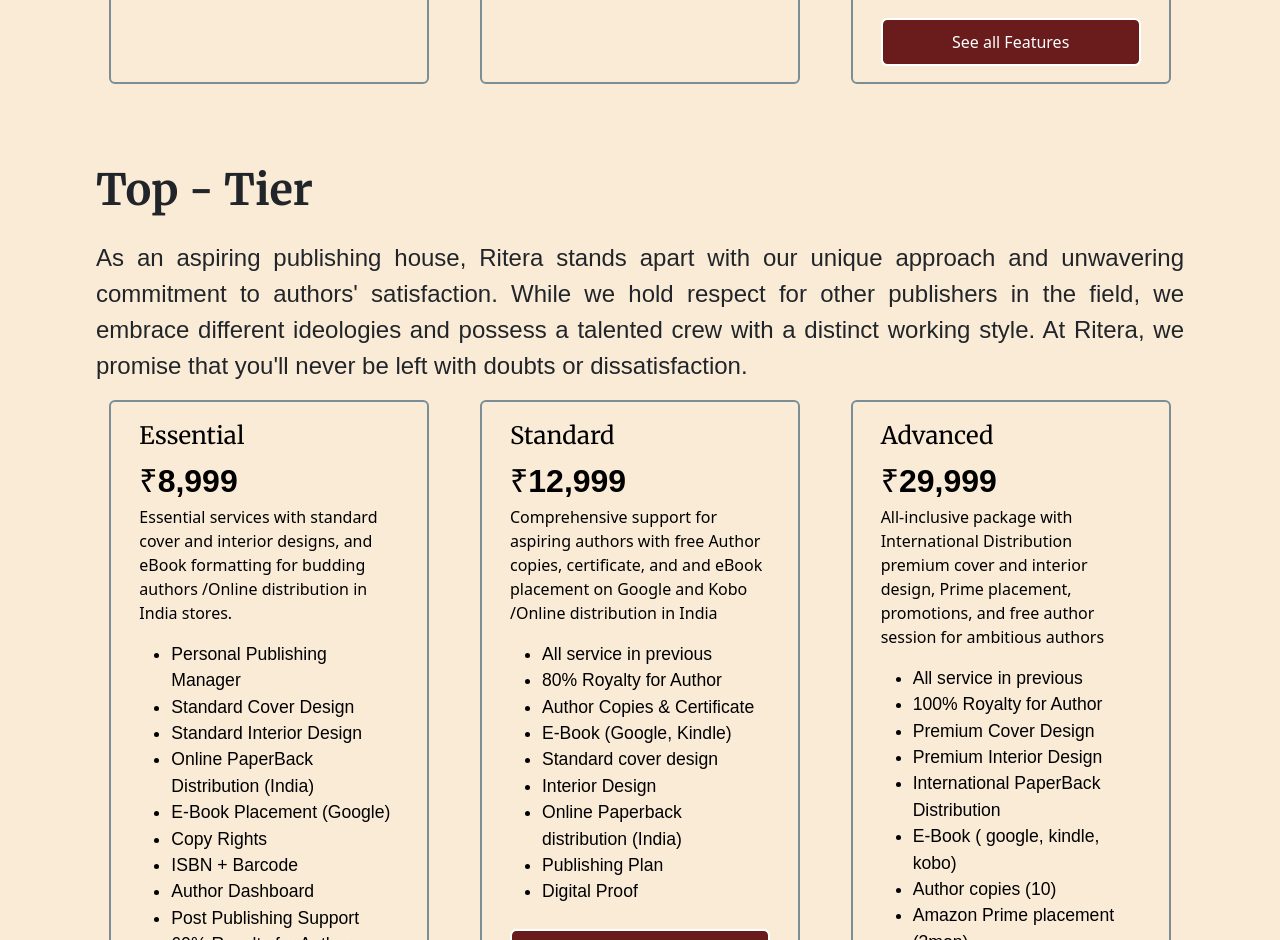
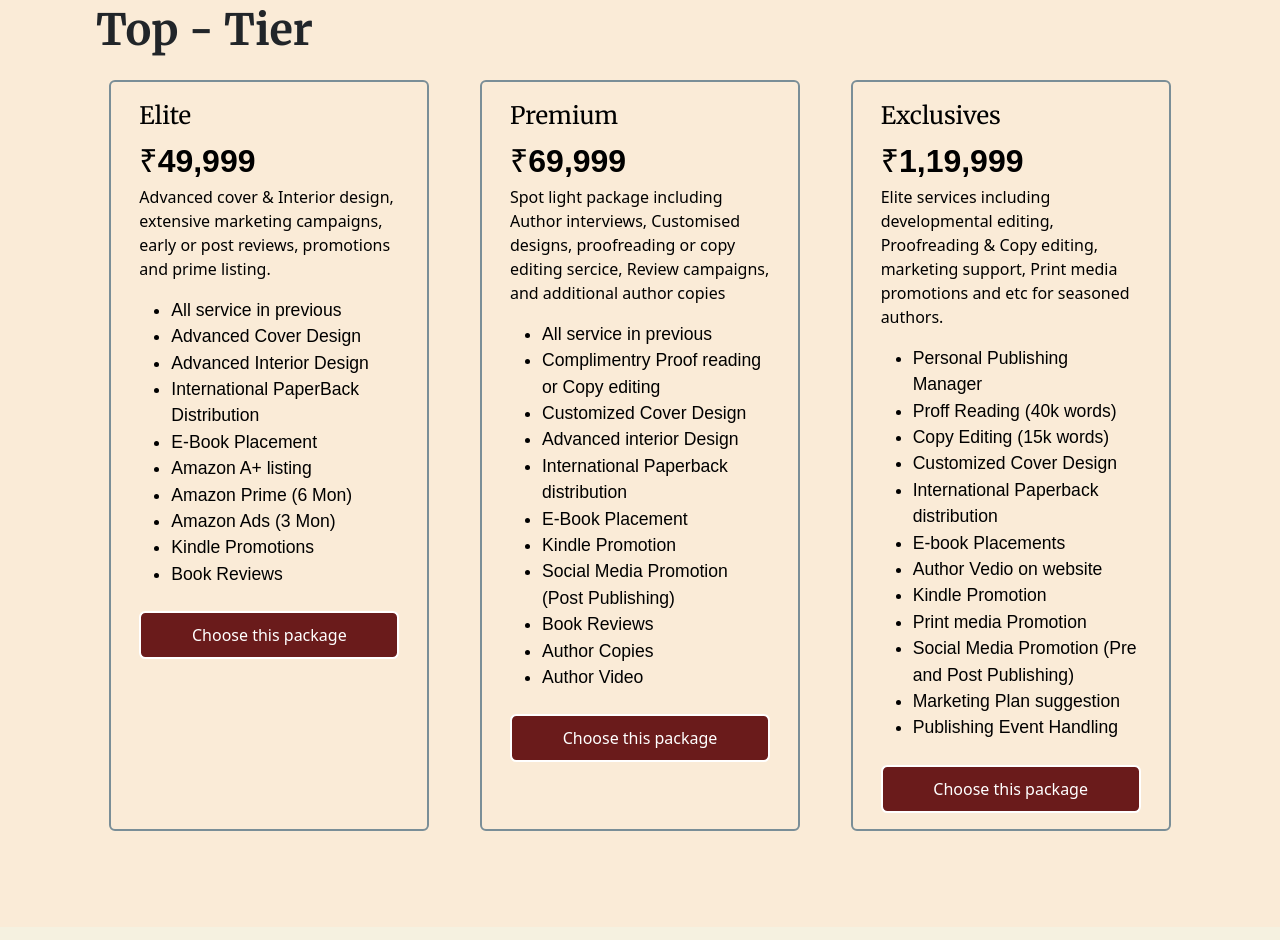
Before and after one commit to rahuldevhub/Ritera-v2, a React (Create React App) app: page /packages in a window 1280 px wide. Shown: the part 1860-2800 px from the top of the page. Built offline with nearby package versions, Linux system fonts and the light colour scheme; a web font is replaced by a local one.

Commit message:
major changes309.2

```diff
--- a/src/Page/Packages.js
+++ b/src/Page/Packages.js
@@ -1,9 +1,10 @@
-import React,{useEffect} from 'react'
+import React, { useEffect } from 'react'
 import '../css/packagepage.css'
 // import Header from '../Components/header/Header'
 import Row from 'react-bootstrap/Row';
 import Card from 'react-bootstrap/Card';
 import Getintouch from '../Components/Getintouch';
+import Popupcontactus from '../Components/Popupcontactus';
 
 const Packages = () => {
   useEffect(() => {
@@ -23,8 +24,8 @@
           <div className='whywe-subcontent-title'>Tailored Solutions for Every Author’s Journey.</div>
           <p className='whywe-subcontent-description'>As an aspiring publishing house, Ritera stands apart with our unique approach and unwavering commitment to authors' satisfaction. While we hold respect for other publishers in the field, we embrace different ideologies and possess a talented crew with a distinct working style. At Ritera, we promise that you'll never be left with doubts or dissatisfaction.</p>
 
-          <h3>Basic Level</h3>
-          <p className='whywe-subcontent-description'>As an aspiring publishing house, Ritera stands apart with our unique approach and unwavering commitment to authors' satisfaction. While we hold respect for other publishers in the field, we embrace different ideologies and possess a talented crew with a distinct working style. At Ritera, we promise that you'll never be left with doubts or dissatisfaction.</p>
+          <h3>Basic</h3>
+          {/* <p className='whywe-subcontent-description'>As an aspiring publishing house, Ritera stands apart with our unique approach and unwavering commitment to authors' satisfaction. While we hold respect for other publishers in the field, we embrace different ideologies and possess a talented crew with a distinct working style. At Ritera, we promise that you'll never be left with doubts or dissatisfaction.</p> */}
 
           <div className='Package1'>
             <Row xs={1} md={2} lg={3} className="g-4 packageall">
@@ -35,7 +36,7 @@
                     <p className='level1-Price'>₹8,999</p>
                     <p className='packagepage-subtitle'>Essential services with standard cover and interior designs,
                       and eBook formatting for budding authors /Online
-                      distribution in India stores.</p>
+                      distribution in Indian stores.</p>
                   </div>
                   <ul className='package-features'>
                     <li>Personal Publishing Manager</li>
@@ -49,7 +50,8 @@
                     <li>Post Publishing Support </li>
                     <li>60% Royalty for Author</li>
                   </ul>
-                  <button className='seeallpackages'>See all Features</button>
+                  <Popupcontactus />
+                  {/* <button className='seeallpackages'>See all Features</button> */}
                 </Card.Body>
               </Card>
 
@@ -73,7 +75,9 @@
                       <li>Publishing Plan</li>
                       <li>Digital Proof</li>
                     </ul>
-                  <button className='seeallpackages'>See all Features</button>
+                    <Popupcontactus />
+
+                    {/* <button className='seeallpackages'>See all Features</button> */}
 
                   </div>
                 </Card.Body>
@@ -101,7 +105,10 @@
                       <li>Free Author Session</li>
                       <li>Beta Reading</li>
                     </ul>
-                  <button className='seeallpackages'>See all Features</button>
+                    <Popupcontactus />
+
+                    {/* <button className='seeallpackages'>See all Features</button>
+                   */}
                   </div>
                 </Card.Body>
               </Card>
@@ -110,56 +117,62 @@
 
 
           <h3>Top - Tier</h3>
-          <p className='whywe-subcontent-description'>As an aspiring publishing house, Ritera stands apart with our unique approach and unwavering commitment to authors' satisfaction. While we hold respect for other publishers in the field, we embrace different ideologies and possess a talented crew with a distinct working style. At Ritera, we promise that you'll never be left with doubts or dissatisfaction.</p>
+          {/* <p className='whywe-subcontent-description'>As an aspiring publishing house, Ritera stands apart with our unique approach and unwavering commitment to authors' satisfaction. While we hold respect for other publishers in the field, we embrace different ideologies and possess a talented crew with a distinct working style. At Ritera, we promise that you'll never be left with doubts or dissatisfaction.</p> */}
 
           <div className='Package1'>
             <Row xs={1} md={2} lg={3} className="g-4 packageall">
               <Card className='level1-card' >
                 <Card.Body >
                   <div className='card-content'>
-                    <p className='level1-title'>Essential </p>
-                    <p className='level1-Price'>₹8,999</p>
-                    <p className='packagepage-subtitle'>Essential services with standard cover and interior designs,
-                      and eBook formatting for budding authors /Online
-                      distribution in India stores.</p>
+                    <p className='level1-title'>Elite </p>
+                    <p className='level1-Price'>₹49,999</p>
+                    <p className='packagepage-subtitle'>Advanced cover & Interior design, extensive marketing
+                      campaigns, early or post reviews, promotions and prime
+                      listing.</p>
                   </div>
                   <ul className='package-features'>
-                    <li>Personal Publishing Manager</li>
-                    <li>Standard Cover Design</li>
-                    <li>Standard Interior Design</li>
-                    <li>Online PaperBack Distribution (India)</li>
-                    <li>E-Book Placement (Google) </li>
-                    <li>Copy Rights </li>
-                    <li>ISBN + Barcode </li>
-                    <li>Author Dashboard </li>
-                    <li>Post Publishing Support </li>
-                    <li>60% Royalty for Author</li>
+                    <li>All service in previous</li>
+                    <li>Advanced Cover Design</li>
+                    <li>Advanced Interior Design</li>
+                    <li>International PaperBack Distribution</li>
+                    <li>E-Book Placement</li>
+                    <li>Amazon A+ listing</li>
+                    <li>Amazon Prime (6 Mon)</li>
+                    <li>Amazon Ads (3 Mon)</li>
+                    <li>Kindle Promotions</li>
+                    <li>Book Reviews</li>
                   </ul>
-                  <button className='seeallpackages'>See all Features</button>
+                  <Popupcontactus />
+
+                  {/* <button className='seeallpackages'>See all Features</button> */}
                 </Card.Body>
               </Card>
 
               <Card className='level1-card' >
                 <Card.Body>
                   <div className='card-content'>
-                    <p className='level1-title'>Standard </p>
-                    <p className='level1-Price'>₹12,999</p>
-                    <p className='packagepage-subtitle'>Comprehensive support for aspiring authors with free
-                      Author copies, certificate, and and eBook placement on
-                      Google and Kobo /Online distribution in India</p>
+                    <p className='level1-title'>Premium </p>
+                    <p className='level1-Price'>₹69,999</p>
+                    <p className='packagepage-subtitle'>Spot light package including Author interviews,
+                      Customised designs, proofreading or copy editing sercice,
+                      Review campaigns, and additional author copies</p>
 
                     <ul className='package-features'>
                       <li>All service in previous</li>
-                    <li>80% Royalty for Author</li>
-                    <li>Author Copies & Certificate</li>
-                    <li>E-Book (Google, Kindle)</li>
-                    <li>Standard cover design</li>
-                    <li>Interior Design</li>
-                    <li>Online Paperback distribution (India)</li>
-                    <li>Publishing Plan</li>
-                    <li>Digital Proof</li>
+                      <li>Complimentry Proof reading or Copy editing</li>
+                      <li>Customized Cover Design</li>
+                      <li>Advanced interior Design</li>
+                      <li>International Paperback distribution</li>
+                      <li>E-Book Placement</li>
+                      <li>Kindle Promotion</li>
+                      <li>Social Media Promotion (Post Publishing)</li>
+                      <li>Book Reviews</li>
+                      <li>Author Copies</li>
+                      <li>Author Video</li>
                     </ul>
-                  <button className='seeallpackages'>See all Features</button>
+                    <Popupcontactus />
+
+                    {/* <button className='seeallpackages'>See all Features</button> */}
 
                   </div>
                 </Card.Body>
@@ -168,26 +181,29 @@
               <Card className='level1-card' >
                 <Card.Body>
                   <div className='card-content'>
-                  <p className='level1-title'>Advanced</p>
-                  <p className='level1-Price'>₹29,999</p>
-                  <p className='packagepage-subtitle'>All-inclusive package with International Distribution
-                                            premium cover and interior design, Prime placement,
-                                            promotions, and free author session for ambitious authors</p>
+                    <p className='level1-title'>Exclusives</p>
+                    <p className='level1-Price'>₹1,19,999</p>
+                    <p className='packagepage-subtitle'>Elite services including developmental editing,
+                      Proofreading & Copy editing, marketing support, Print
+                      media promotions and etc for seasoned authors.</p>
                     <ul className='package-features'>
-                    <li>All service in previous</li>
-                    <li>100% Royalty for Author</li>
-                    <li>Premium Cover Design</li>
-                    <li>Premium Interior Design</li>
-                    <li>International PaperBack Distribution</li>
-                    <li>E-Book ( google, kindle, kobo)</li>
-                    <li>Author copies (10)</li>
-                    <li>Amazon Prime placement (3mon)</li>
+                      <li>Personal Publishing Manager</li>
+                      <li>Proff Reading (40k words)</li>
+                      <li>Copy Editing (15k words)</li>
+                      <li>Customized Cover Design</li>
+                      <li>International Paperback distribution</li>
+                      <li>E-book Placements</li>
+                      <li>Author Vedio on website</li>
                       <li>Kindle Promotion</li>
-                    <li>Book Reviews</li>
-                    <li>Free Author Session</li>
-                    <li>Beta Reading</li>
+                      <li>Print media Promotion</li>
+                      <li>Social Media Promotion (Pre and Post Publishing)</li>
+
+                      <li>Marketing Plan suggestion</li>
+                      <li>Publishing Event Handling</li>
                     </ul>
-                  <button className='seeallpackages'>See all Features</button>
+                    <Popupcontactus />
+
+                    {/* <button className='seeallpackages'>See all Features</button> */}
                   </div>
                 </Card.Body>
               </Card>
@@ -200,7 +216,7 @@
 
       </div>
       <div className='packages-getintouch'>
-  <Getintouch/>
+        <Getintouch />
       </div>
     </div >
   )
```
Lines whose indentation alone changed are shown as unchanged.
